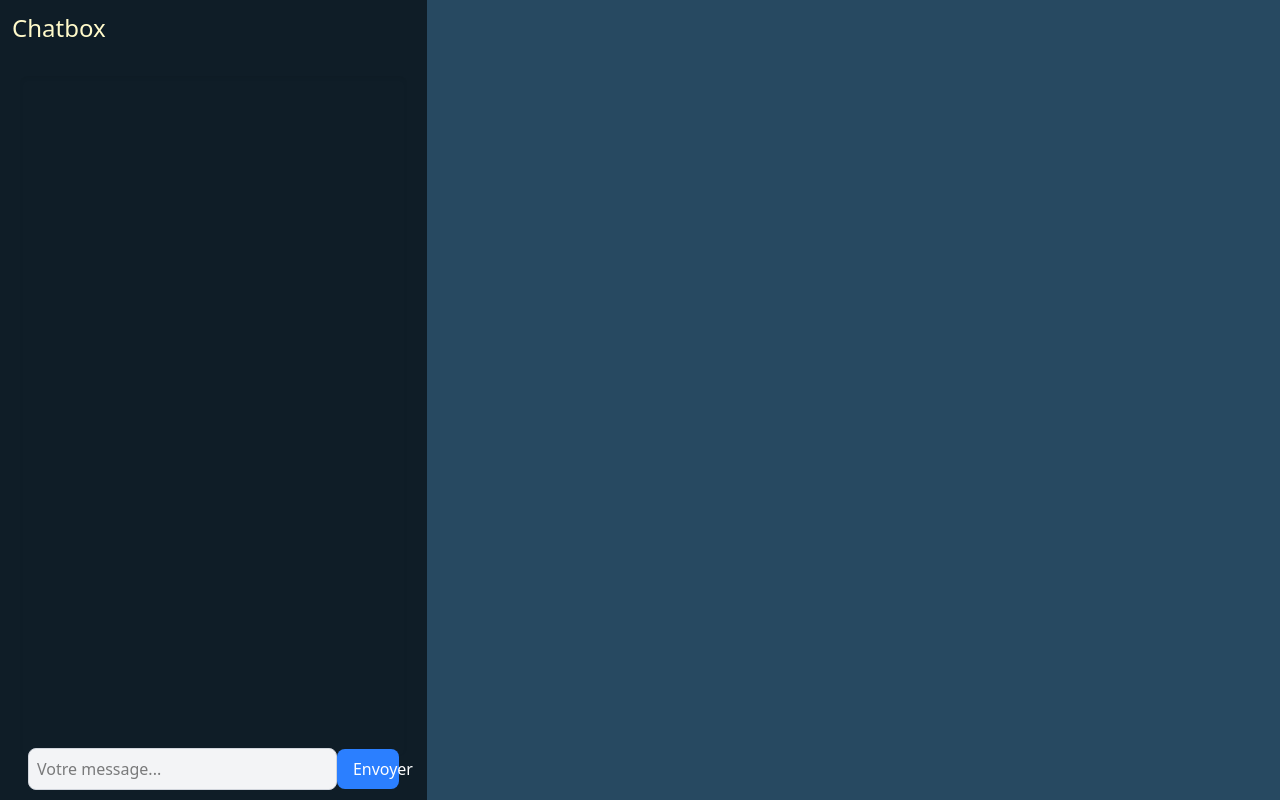
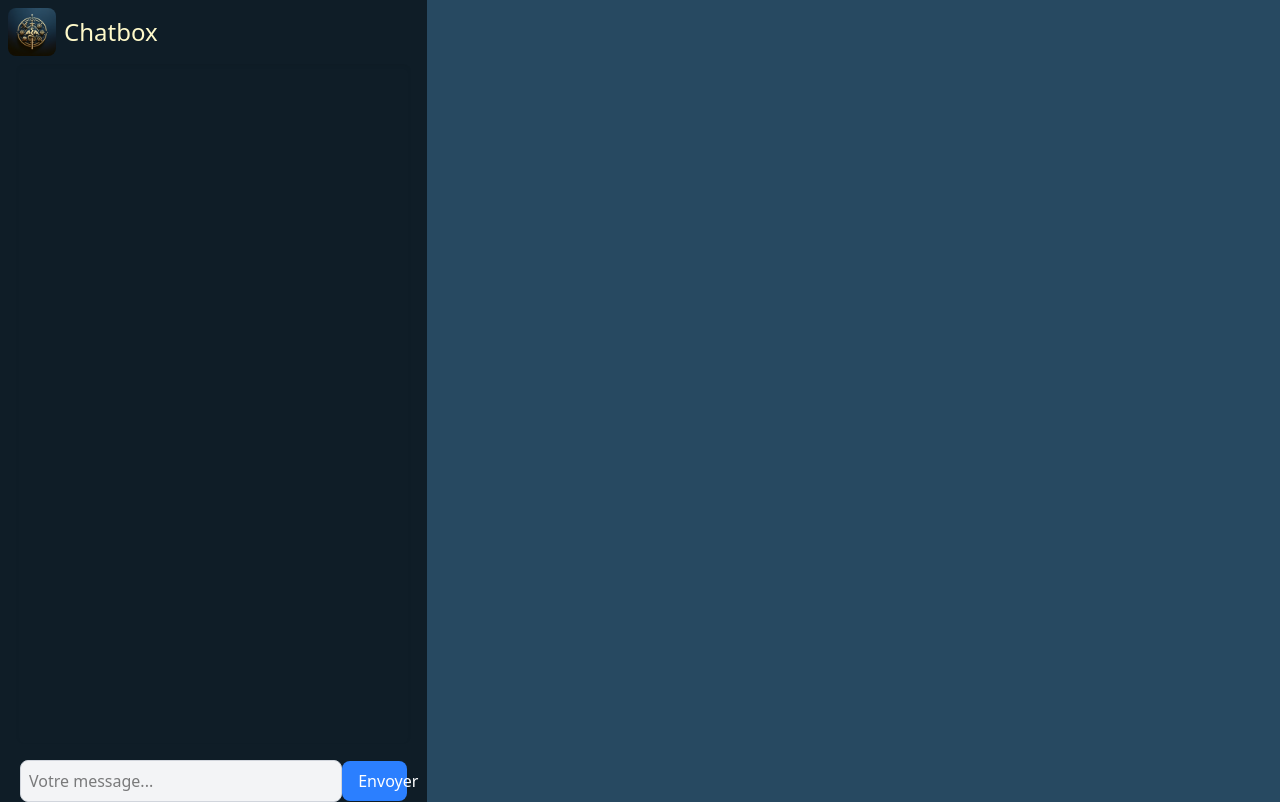
Before and after one commit to Cosmeak/loretriad-ventures, a SvelteKit app: page /adventure in a window 1280 px wide. Built offline with nearby package versions, Linux system fonts and the light colour scheme.

Commit message:
fix: padding and margin for chat

```diff
--- a/src/app.html
+++ b/src/app.html
@@ -2,7 +2,7 @@
 <html lang="en">
     <head>
         <meta charset="utf-8" />
-		<link rel="icon" href="%sveltekit.assets%/favicon.png" />
+        <link rel="icon" href="%sveltekit.assets%/logo.png" />
         <meta name="viewport" content="width=device-width, initial-scale=1" />
         %sveltekit.head%
     </head>
--- a/src/routes/adventure/+page.svelte
+++ b/src/routes/adventure/+page.svelte
@@ -38,14 +38,19 @@
 <main class="bg-primary-blue flex min-h-screen items-center">
     <!-- Chatbox -->
     <div class="bg-dark-blue min-h-screen w-1/3">
-        <h1 class="text-light p-3 text-2xl">Chatbox</h1>
-        <div class="m-5 h-[85vh] min-h-96 rounded-lg p-2 shadow-inner">
+        <div class="flex items-center gap-2 p-2">
+            <img src="./logo.png" class="h-12 w-12 rounded-lg" alt="" />
+            <h1 class="text-light text-2xl">Chatbox</h1>
+        </div>
+        <div
+            class="mx-4 mb-4 h-[85vh] min-h-96 overflow-y-auto rounded-lg p-2 shadow-inner"
+        >
             <div class="flex h-full flex-col">
                 {#each chatMessages as message}
                     <div
-                        class="relative m-2 max-w-max {message.role == 'user'
-                            ? 'self-end bg-gray-200'
-                            : 'self-start bg-blue-500'} rounded-lg p-2"
+                        class="relative my-2 max-w-max {message.role == 'user'
+                            ? 'ml-24 self-end bg-gray-200'
+                            : 'mr-24 self-start bg-blue-500'} rounded-lg p-2"
                     >
                         <p class="text-sm">{message.content}</p>
                     </div>
@@ -53,7 +58,7 @@
 
                 {#if answer}
                     <div
-                        class="relative m-2 max-w-max self-start rounded-lg bg-blue-500 p-2"
+                        class="relative mx-2 mr-24 max-w-max self-start rounded-lg bg-blue-500 p-2"
                     >
                         <p class="text-sm">{answer}</p>
                     </div>
@@ -61,8 +66,11 @@
                 <!-- end message recu -->
             </div>
             <!-- send message -->
+
+            <!-- End send message -->
+        </div>
         <form
-                class="mt-auto flex items-center justify-between"
+            class="mx-5 mt-auto flex items-center justify-between"
             on:submit|preventDefault={() => handleForm()}
         >
             <input
@@ -77,7 +85,5 @@
                 >Envoyer</button
             >
         </form>
-            <!-- End send message -->
-        </div>
     </div>
 </main>
```
Also changed, not shown: static/logo.png (added). Lines whose indentation alone changed are shown as unchanged.
